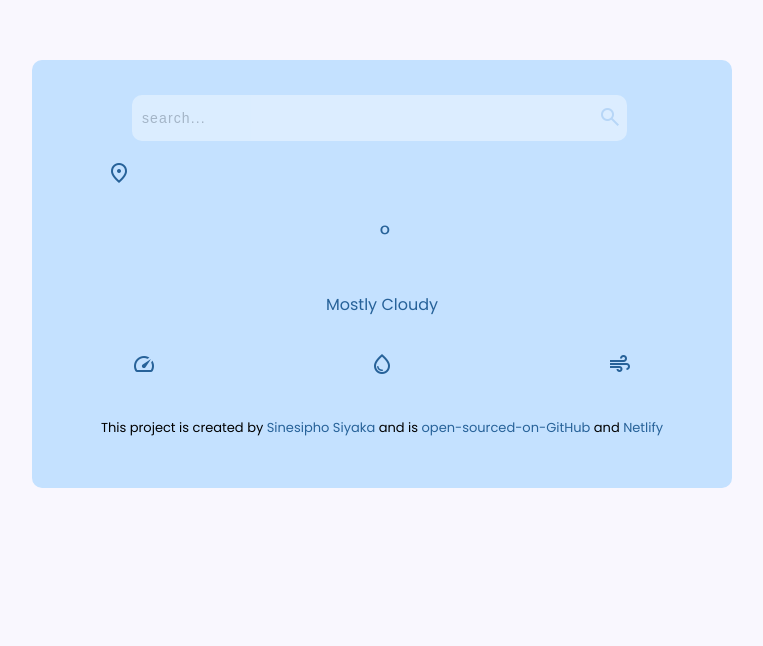
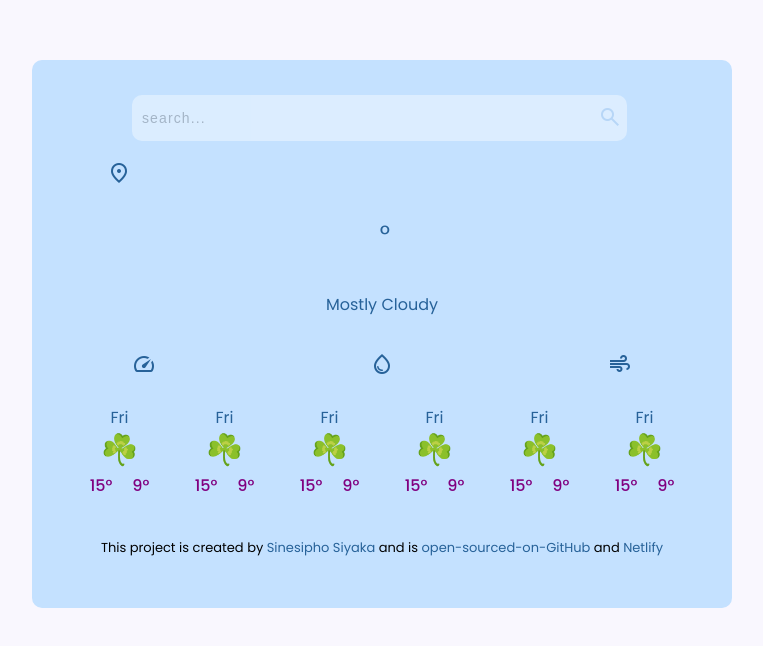
Before and after one commit to Sine-sipho/Meteo, a plain HTML site: page index.html in a window 1280 px wide. Shown: the whole page, without its empty margins (258-1021 px from the left). Drawn offline with nearby package versions, Linux system fonts and the light colour scheme; no server answers; a web font is replaced by a local one.

Commit message:
added html and css for weather forecast

```diff
--- a/index.html
+++ b/index.html
@@ -67,6 +67,56 @@
             <span id="windspeed"></span>
           </li>
         </ul>
+        <div class="weather-forecast">
+          <div class="weather-forecast-day">
+          <div class="weather-forecast-date">Fri</div>
+          <div class="weather-forecast-icon">☘️</div>
+          <div class="weather-forecast-temperatures">
+            <div class="weather-forecast-temperature">15°</div>
+            <div class="weather-forecast-temperature">9°</div>
+          </div>
+        </div>
+        <div class="weather-forecast-day">
+          <div class="weather-forecast-date">Fri</div>
+          <div class="weather-forecast-icon">☘️</div>
+          <div class="weather-forecast-temperatures">
+            <div class="weather-forecast-temperature">15°</div>
+            <div class="weather-forecast-temperature">9°</div>
+          </div>
+        </div>
+        <div class="weather-forecast-day">
+          <div class="weather-forecast-date">Fri</div>
+          <div class="weather-forecast-icon">☘️</div>
+          <div class="weather-forecast-temperatures">
+            <div class="weather-forecast-temperature">15°</div>
+            <div class="weather-forecast-temperature">9°</div>
+          </div>
+        </div>
+        <div class="weather-forecast-day">
+          <div class="weather-forecast-date">Fri</div>
+          <div class="weather-forecast-icon">☘️</div>
+          <div class="weather-forecast-temperatures">
+            <div class="weather-forecast-temperature">15°</div>
+            <div class="weather-forecast-temperature">9°</div>
+          </div>
+        </div>
+        <div class="weather-forecast-day">
+          <div class="weather-forecast-date">Fri</div>
+          <div class="weather-forecast-icon">☘️</div>
+          <div class="weather-forecast-temperatures">
+            <div class="weather-forecast-temperature">15°</div>
+            <div class="weather-forecast-temperature">9°</div>
+          </div>
+        </div>
+        <div class="weather-forecast-day">
+          <div class="weather-forecast-date">Fri</div>
+          <div class="weather-forecast-icon">☘️</div>
+          <div class="weather-forecast-temperatures">
+            <div class="weather-forecast-temperature">15°</div>
+            <div class="weather-forecast-temperature">9°</div>
+          </div>
+        </div>
+        </div>
       </main>
       <footer class="">
         <p>This project is created by <a href="https://github.com/Sine-sipho">Sinesipho Siyaka</a> and is <a href="https://github.com/Sine-sipho/Meteo">open-sourced-on-GitHub</a> and <a href="https://imoyezulu.netlify.app/">Netlify</a></p>
--- a/src/style.css
+++ b/src/style.css
@@ -94,6 +94,31 @@ body {
 .weather-conditions > li {
   color: #276299;
 }
+.weather-forecast {
+  display: flex;
+  justify-content: space-around;
+  margin-top: 30px;
+}
+.weather-forecast-day {
+  text-align: center;
+}
+.weather-forecast-date {
+  color: #276299;
+  font-size: 16px;
+  line-height: 20px;
+}
+.weather-forecast-icon {
+  font-size: 30px;
+}
+.weather-forecast-temperatures {
+  display: flex;
+  font-weight: 500;
+  justify-content: center;
+  color: purple;
+}
+.weather-forecast-temperature {
+  padding: 0 10px;
+}
 footer {
   font-size: 13px;
   text-align: center;
```
